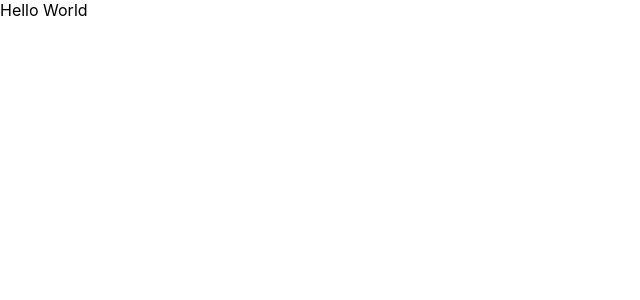
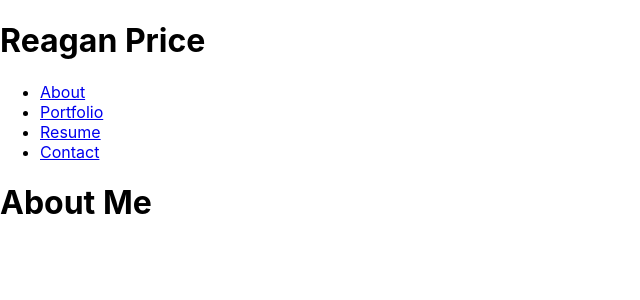
Before and after one commit to rprice000/portfolio-v2, a React (Create React App) app in the folder client/: page / in a window 1280 px wide. Shown: the top 300 px of the page, without its empty margins (0-640 px from the left). Built offline with nearby package versions, Linux system fonts and the light colour scheme.

Commit message:
setup base nav pages

```diff
--- a/client/src/App.js
+++ b/client/src/App.js
@@ -1,13 +1,10 @@
 // Imports from Pages folder
-import Home from './pages/Home';
-import Contact from './pages/Contact';
-import Portfolio from './pages/Portfolio';
-import Resume from './pages/Resume';
+import NavigatePortfolio from "./components/Navigation/navigation";
 
 function App() {
   return (
     <div>
-      Hello World
+      <NavigatePortfolio></NavigatePortfolio>
     </div>
   );
 }
--- /dev/null
+++ b/client/src/pages/About.js
@@ -0,0 +1,13 @@
+// This is the home page
+import React from 'react';
+
+
+function About () {
+    return (
+        <div>
+            <h1>About Me</h1>
+        </div>
+    )
+}
+
+export default About;
--- a/client/src/pages/Contact.js
+++ b/client/src/pages/Contact.js
@@ -1 +1,13 @@
 // This is the contact page
+import React from 'react';
+
+
+function Contact () {
+    return (
+        <div>
+            <h1>Contact Form</h1>
+        </div>
+    )
+}
+
+export default Contact;
--- a/client/src/pages/Home.js
+++ /dev/null
@@ -1 +0,0 @@
-// This is the home page
--- a/client/src/pages/Portfolio.js
+++ b/client/src/pages/Portfolio.js
@@ -1 +1,13 @@
 // This is the portfolio page
+import React from 'react';
+
+
+function Portfolio () {
+    return (
+        <div>
+            <h1>Portfolio</h1>
+        </div>
+    )
+}
+
+export default Portfolio;
--- a/client/src/pages/Resume.js
+++ b/client/src/pages/Resume.js
@@ -1 +1,13 @@
 // This is the resume page
+import React from 'react';
+
+
+function Resume () {
+    return (
+        <div>
+            <h1>Resume</h1>
+        </div>
+    )
+}
+
+export default Resume;
```
Also changed, not shown: client/src/components/Navigation/navigation.js (+4 -4 lines).
